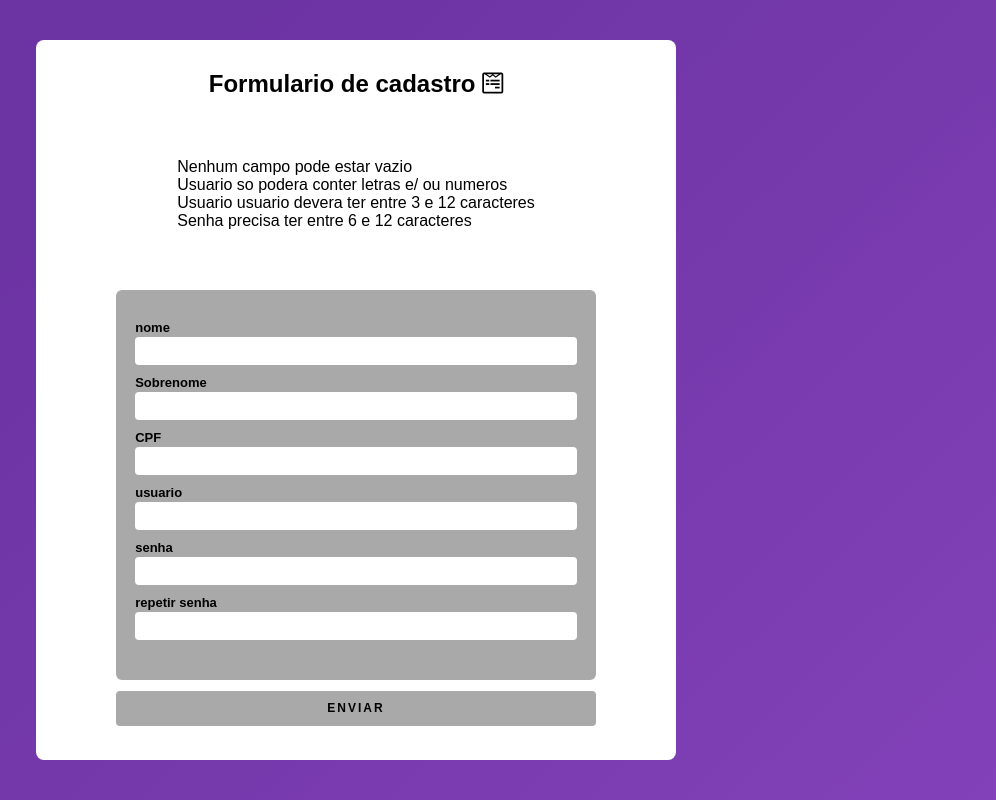
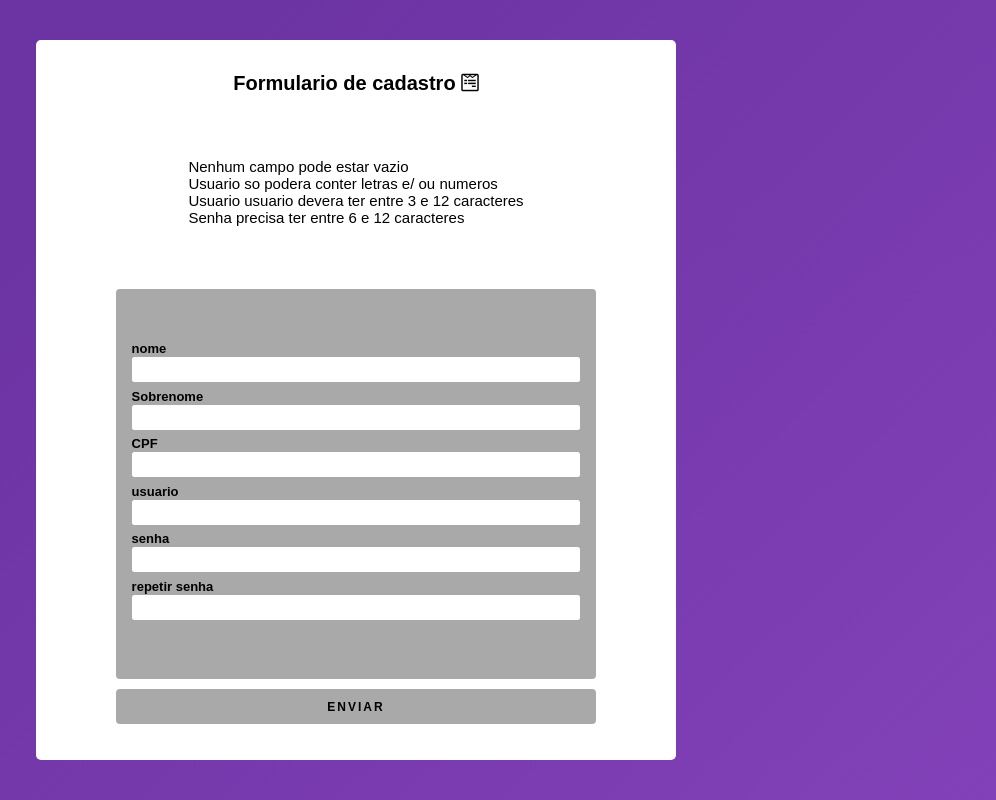
Before and after one commit to Luc4sGomes/ProjectForm, a plain HTML site: page index.html in a window 1280 px wide. Shown: the whole page, without its empty margins (284-1280 px from the left). Drawn offline with Linux system fonts and the light colour scheme.

Commit message:
added changes

```diff
--- a/assets/css/Global.css
+++ b/assets/css/Global.css
@@ -21,7 +21,6 @@ body {
   );
   background-repeat: no-repeat;
   height: 100vh;
-  width: 100;
 
   display: flex;
   align-items: center;
@@ -30,13 +29,18 @@ body {
 
 li{
     list-style: none;
+    font-size: 1.5rem;
+}
+
+h1{
+    font-size: 2rem;
 }
 
 .container{
     background-color: var(--white-smoke);
-    border-radius: 8px;
-    height: 90%;
-    width: 50%;
+    border-radius: 0.5rem;
+    height: 90vh;
+    width: 50vw;
     display: flex;
     align-items: center;
     justify-content: space-around;
@@ -48,8 +52,8 @@ form fieldset{
     height: 390px;
     width: 480px;
     border: none;
-    border-radius: 6px;
-    padding: 10px;
+    border-radius: 0.375rem;
+    padding: 0.625rem;
     display: flex;
     align-items: center;
     justify-content: center;
@@ -64,17 +68,17 @@ form fieldset input,label{
 form fieldset label{
     font-weight: bold;
     font-size: small;
-    margin-bottom: 2px;
+    margin-bottom: 0.125rem;
 }
 
 input{
-    margin-bottom: 10px;
+    margin-bottom: 0.625rem;
     border: none;
     outline: none;
-    padding: 6px;
-    border-radius: 4px;
+    padding: 0.75rem;
+    border-radius: 0.25rem;
     transition: 200ms all ease-in-out;
-    font-size: 14px;
+    font-size: 0.875rem;
 }
 
 input:focus{
@@ -111,3 +115,9 @@ input:focus{
 #button:hover{
     background-color: var(--light-purple);
 }
+
+@media(min-width: 340px){
+    :root{
+        font-size: 62.5%;
+    }
+}
--- a/index.html
+++ b/index.html
@@ -8,6 +8,7 @@
     <link rel="stylesheet" href="https://use.fontawesome.com/releases/v5.15.3/css/all.css"
     integrity="sha384-SZXxX4whJ79/gErwcOYf+zWLeJdY/qpuqC4cAa9rOGUstPomtqpuNWT9wdPEn2fk"
     crossorigin="anonymous">
+    <link rel="shortcut icon" href="#" />
     <title>Document</title>
   </head>
   <body>
@@ -21,7 +22,7 @@
         <li>Senha precisa ter entre 6 e 12 caracteres</li>
       </ul>
 
-      <form action="/" method="POST" class="form">
+      <form action="/" method="POST" id="form">
         <fieldset>
           <label for="nome">nome</label>
           <input type="text" class="nome" />
```
